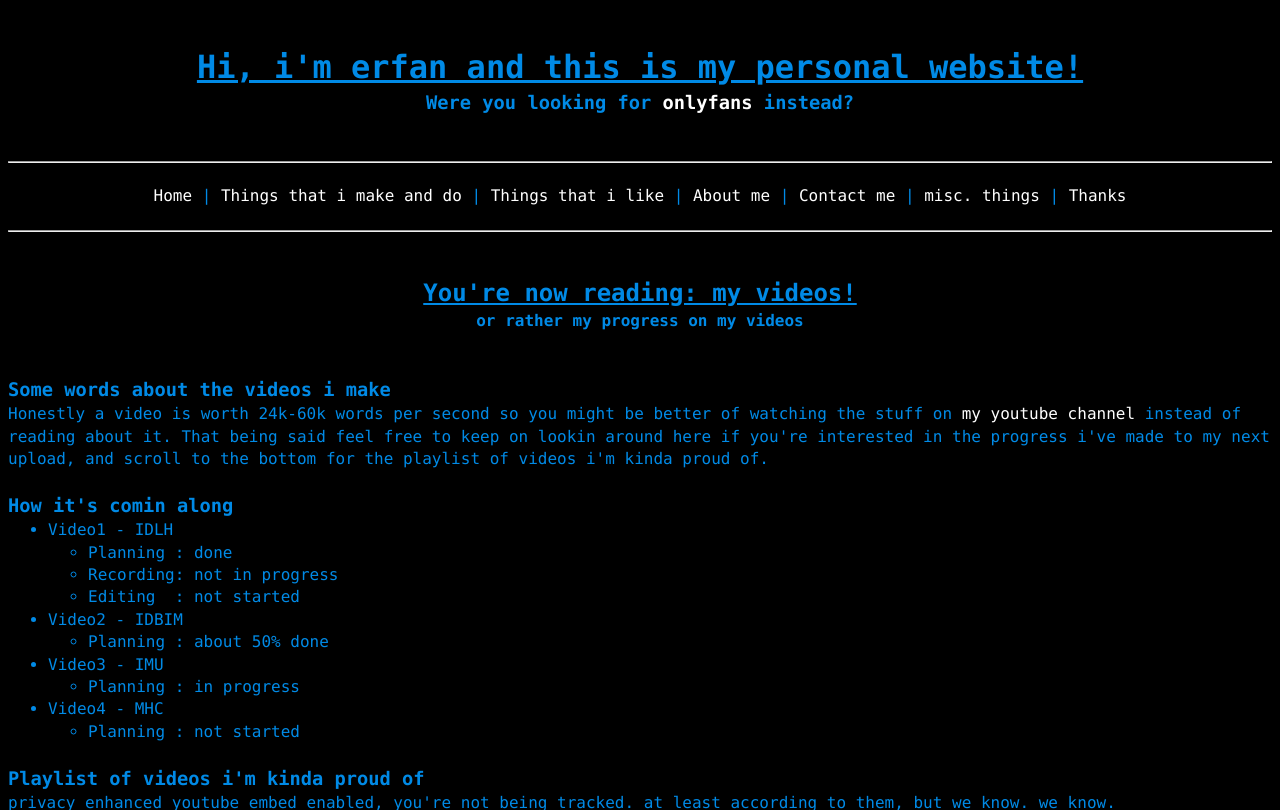
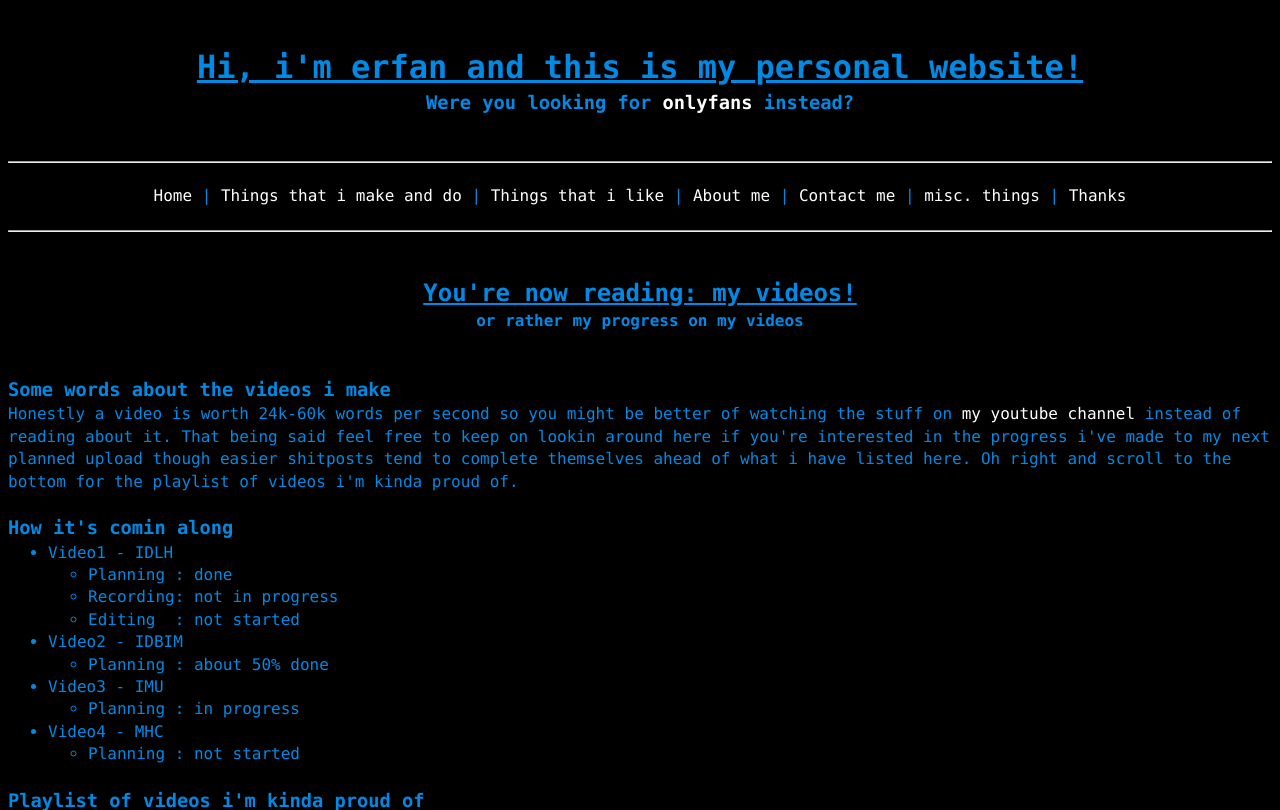
Before and after one commit to a-erfan-aa/a-erfan-aa.github.io, a Jekyll site: the page built from things-i-make/videos.html, in a window 1280 px wide, cut to the strip 0-810 px from the top of the page. Built offline with Jekyll 4.4.1, drawn with Linux system fonts in a browser that asks for light colours; some of the changed text lies outside the part shown.

Commit message:
Add remark about video progress to videos.html
Also update lastChanged

```diff
--- a/things-i-make/videos.html
+++ b/things-i-make/videos.html
@@ -16,7 +16,7 @@ lastChanged: 2022/07/27
 <!-- foreword -->
 <div>
 	<h3>Some words about the videos i make</h3>
-	<p>Honestly a video is worth 24k-60k words per second so you might be better of watching the stuff on <a href="https://www.youtube.com/channel/UC6WnCo8jywKuWI9Vne7Uq_A">my youtube channel</a> instead of reading about it. That being said feel free to keep on lookin around here if you're interested in the progress i've made to my next upload, and scroll to the bottom for the playlist of videos i'm kinda proud of.</p>
+	<p>Honestly a video is worth 24k-60k words per second so you might be better of watching the stuff on <a href="https://www.youtube.com/channel/UC6WnCo8jywKuWI9Vne7Uq_A">my youtube channel</a> instead of reading about it. That being said feel free to keep on lookin around here if you're interested in the progress i've made to my next planned upload though easier shitposts tend to complete themselves ahead of what i have listed here. Oh right and scroll to the bottom for the playlist of videos i'm kinda proud of.</p>
 </div>
 
 <br>
```
Also changed, not shown: other parts of things-i-make/videos.html (+1 -1 lines).
